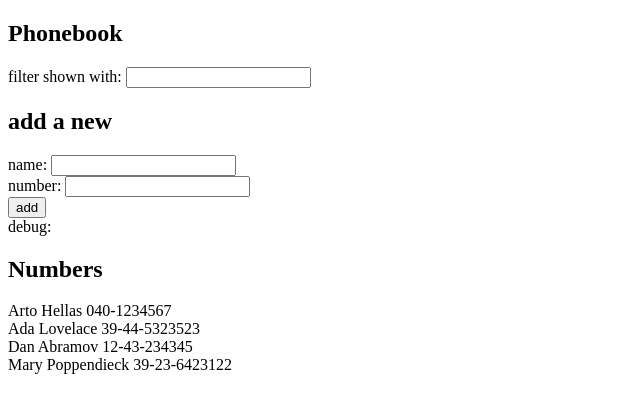
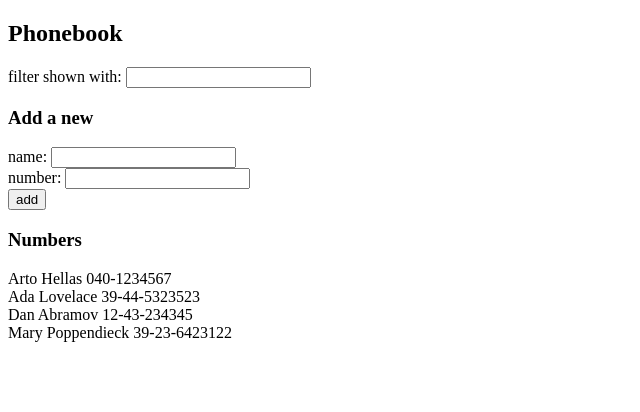
Before and after one commit to iggyshu/fullstackopen, a React (Create React App) app in the folder part2/phonebook/: page / in a window 1280 px wide. Shown: the top 412 px of the page, without its empty margins (0-640 px from the left). Built offline with nearby package versions, Linux system fonts and the light colour scheme.

Commit message:
part2: ex 2.10

```diff
--- a/part2/phonebook/src/App.js
+++ b/part2/phonebook/src/App.js
@@ -4,6 +4,40 @@ const Number = ({ name, number }) => (
   <div>
     {name} {number}
   </div>
+);
+
+const Persons = ({ persons }) => (
+  <div>
+    {persons.map((person) => (
+      <Number name={person.name} number={person.number} key={person.name} />
+    ))}
+  </div>
+);
+
+const Filter = ({ value, onValueChange }) => (
+  <div>
+    filter shown with: <input value={value} onChange={onValueChange} />
+  </div>
+);
+
+const PersonForm = ({
+  onFormSubmit,
+  newName,
+  onNameChange,
+  newNumber,
+  onNumberChange,
+}) => (
+  <form onSubmit={onFormSubmit}>
+    <div>
+      name: <input value={newName} onChange={onNameChange} />
+    </div>
+    <div>
+      number: <input value={newNumber} onChange={onNumberChange} />
+    </div>
+    <div>
+      <button type="submit">add</button>
+    </div>
+  </form>
 );
 
 const App = () => {
@@ -32,7 +66,7 @@ const App = () => {
   };
 
   const handleSearchParamChange = (event) => {
-    console.log(event.target.value);
+    // console.log(event.target.value);
     setSearchParam(event.target.value);
     if (event.target.value.length === 0) {
       setMatchedPersons(persons.concat());
@@ -45,39 +79,29 @@ const App = () => {
   };
 
   const handleNameChange = (event) => {
-    console.log(event.target.value);
+    // console.log(event.target.value);
     setNewName(event.target.value);
   };
 
   const handleNumberChange = (event) => {
-    console.log(event.target.value);
+    // console.log(event.target.value);
     setNewNumber(event.target.value);
   };
 
   return (
     <div>
       <h2>Phonebook</h2>
-      <div>
-        filter shown with:{" "}
-        <input value={searchParam} onChange={handleSearchParamChange} />
-      </div>
-      <h2>add a new</h2>
-      <form onSubmit={handleFormSubmit}>
-        <div>
-          name: <input value={newName} onChange={handleNameChange} />
-        </div>
-        <div>
-          number: <input value={newNumber} onChange={handleNumberChange} />
-        </div>
-        <div>
-          <button type="submit">add</button>
-        </div>
-      </form>
-      <div>debug: {newName}</div>
-      <h2>Numbers</h2>
-      {matchedPersons.map((person) => (
-        <Number name={person.name} number={person.number} key={person.name} />
-      ))}
+      <Filter value={searchParam} onValueChange={handleSearchParamChange} />
+      <h3>Add a new</h3>
+      <PersonForm
+        onFormSubmit={handleFormSubmit}
+        newName={newName}
+        newNumber={newNumber}
+        onNameChange={handleNameChange}
+        onNumberChange={handleNumberChange}
+      />
+      <h3>Numbers</h3>
+      <Persons persons={matchedPersons} />
     </div>
   );
 };
```
